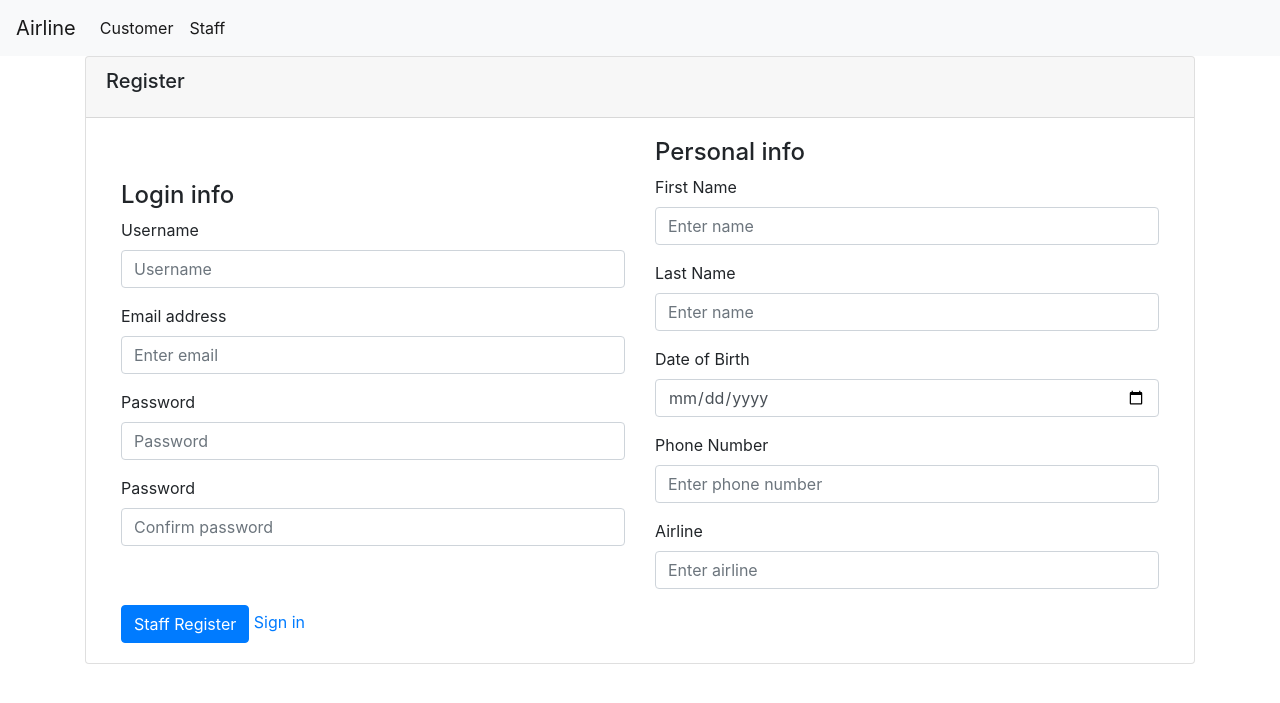
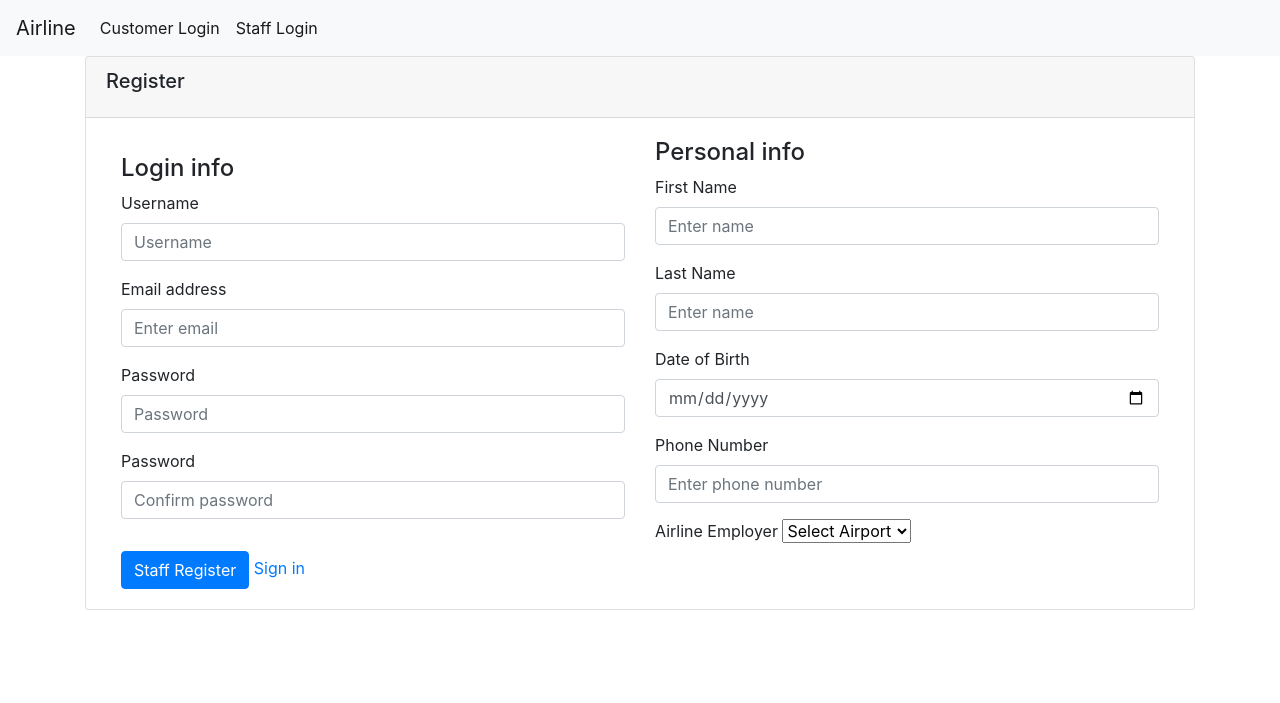
Before and after one commit to dahongj/Airlines, a Flask app: page /staffregister in a window 1280 px wide. Shown: the top 703 px of the page. Run offline with Flask 3, Linux system fonts and the light colour scheme; tables that the repository leaves empty or names only in its code hold one stand-in row (values such as "Sample post"); some libraries are stand-ins or nearby versions.

Commit message:
fixing register

```diff
--- a/auth.py
+++ b/auth.py
@@ -20,6 +20,8 @@ def home():
     cursor.execute(query)
     flights = cursor.fetchall()
     cursor.close()
+    if 'user' in session:
+        return render_template('home.html', name=session['user']['first_name'] + ' ' + session['user']['last_name'], flights=flights)
     return render_template('home.html', flights=flights)
 
 #Search function
@@ -200,7 +202,11 @@ def staffloginAuth():
 
 @auth.route('/staffregister')
 def staffsign_up():
-    return render_template('staffregister.html')
+    cursor = conn.cursor()
+    query = 'SELECT name FROM airline'
+    cursor.execute(query)
+    airlines = cursor.fetchall()
+    return render_template('staffregister.html', airlines=airlines)
 
 @auth.route('/staffregisterAuth', methods=['GET', 'POST'])
 def staffregisterAuth():
@@ -218,7 +224,7 @@ def staffregisterAuth():
     last_name = request.form['last name']
     date_of_birth = request.form['date of birth']
     phone_number = request.form['phone number']
-    airline = request.form['airline']
+    airline = request.form['airline employer']
     username = request.form['username']
 
     cursor = conn.cursor()
@@ -243,3 +249,9 @@ def staffhome():
     cursor.execute(query)
     flights = cursor.fetchall()
     return render_template('staffdashboard.html')
+
+@auth.route('/logout')
+def logout():
+    if 'user' in session:
+        session.pop('user')
+    return redirect('/')
--- a/templates/base.html
+++ b/templates/base.html
@@ -11,11 +11,21 @@
         crossorigin="anonymous"
         />
 
+        <!-- Might need to change the bootstrap
+        <link href="https://cdn.jsdelivr.net/npm/bootstrap@5.2.3/dist/css/bootstrap.min.css" rel="stylesheet" integrity="sha384-rbsA2VBKQhggwzxH7pPCaAqO46MgnOM80zW1RWuH61DGLwZJEdK2Kadq2F9CUG65" crossorigin="anonymous">
+        -->
+
         <link
         rel="stylesheet"
         href="https://stackpath.bootstrapcdn.com/font-awesome/4.7.0/css/font-awesome.min.css"
         crossorigin="anonymous"
         />
+
+        <script
+        src="	https://cdn.jsdelivr.net/npm/bootstrap@5.2.3/dist/js/bootstrap.bundle.min.js"
+        crossorigin="anonymous"
+        ></script>
+
 
     </head>
     <body>
@@ -26,12 +36,18 @@
             </button>
             <div class="collapse navbar-collapse" id="navbarNav">
               <ul class="navbar-nav">
+                {% if session['name'] %}
                 <li class="nav-item active">
-                  <a class="nav-link" href="/custlogin">Customer<span class="sr-only">(current)</span></a>
+                  <a class="nav-link" href="/logout">Logout</a>
+                </li>
+                {% else %}
+                <li class="nav-item active">
+                  <a class="nav-link" href="/custlogin">Customer Login<span class="sr-only">(current)</span></a>
                 </li>
                 <li class="nav-item active">
-                  <a class="nav-link" href="/stafflogin">Staff</a>
+                  <a class="nav-link" href="/stafflogin">Staff Login</a>
                 </li>
+                {% endif %}
               </ul>
             </div>
           </nav>
--- a/templates/staffregister.html
+++ b/templates/staffregister.html
@@ -48,10 +48,14 @@
 									<label for="phone number">Phone Number</label>
 									<input type="text" class="form-control" id="phone number" name="phone number" placeholder="Enter phone number" required>
 								</div>
-                                <div class="form-group">
-									<label for="airline">Airline</label>
-									<input type="text" class="form-control" id="airline" name="airline" placeholder= "Enter airline" required>
-								</div>
+
+								<label for="employer">Airline Employer</label>
+								<select class="form-select" name="airline employer" id="airline employer" required>
+									<option disabled selected>Select Airport</option>
+									{% for airline in airlines %}
+										<option value="{{airline.name}}">{{airline.name}}</option>
+									{% endfor %}
+								</select>
 							</div>
 						</div>
 							<button type="submit" class="btn btn-primary">Staff Register</button>
```
